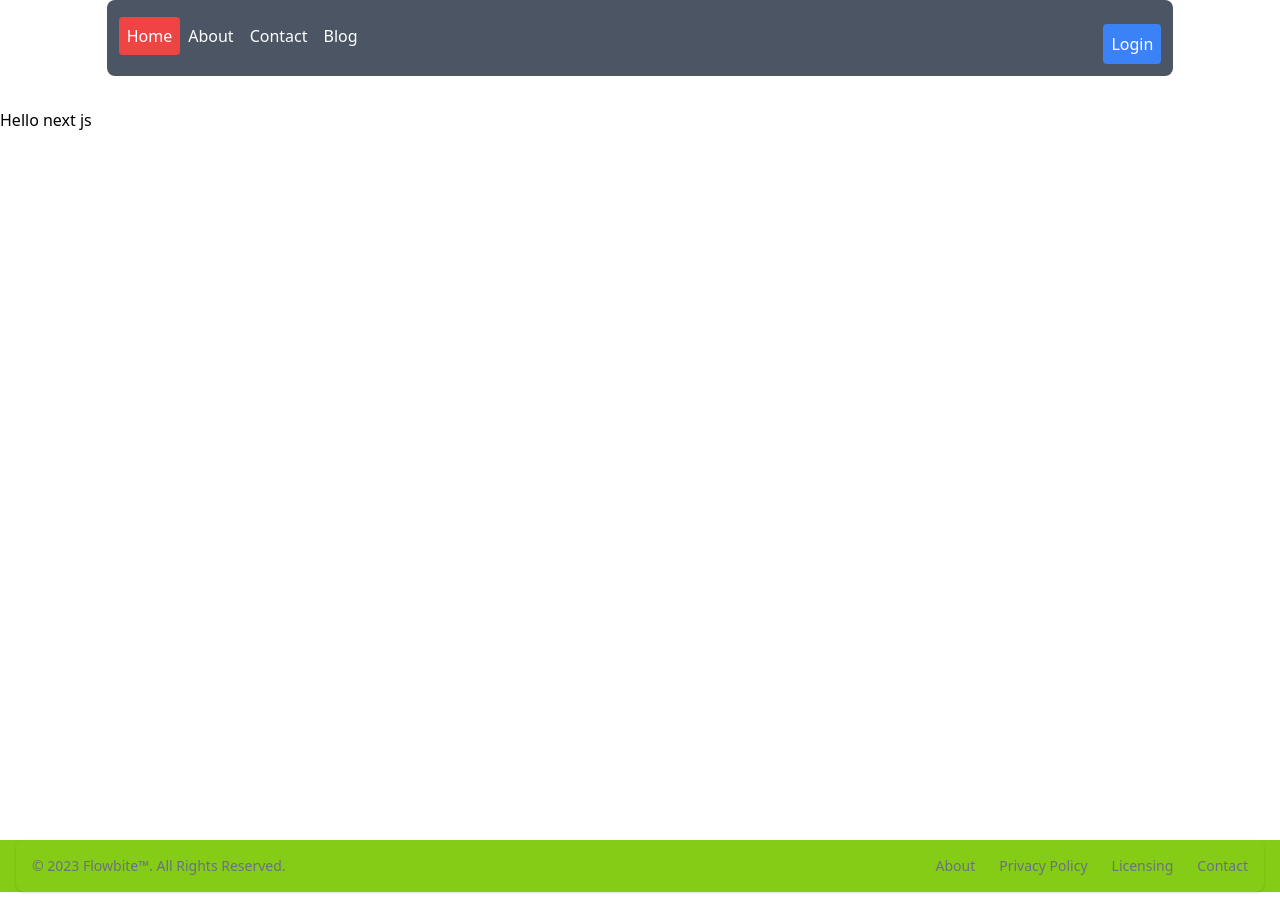
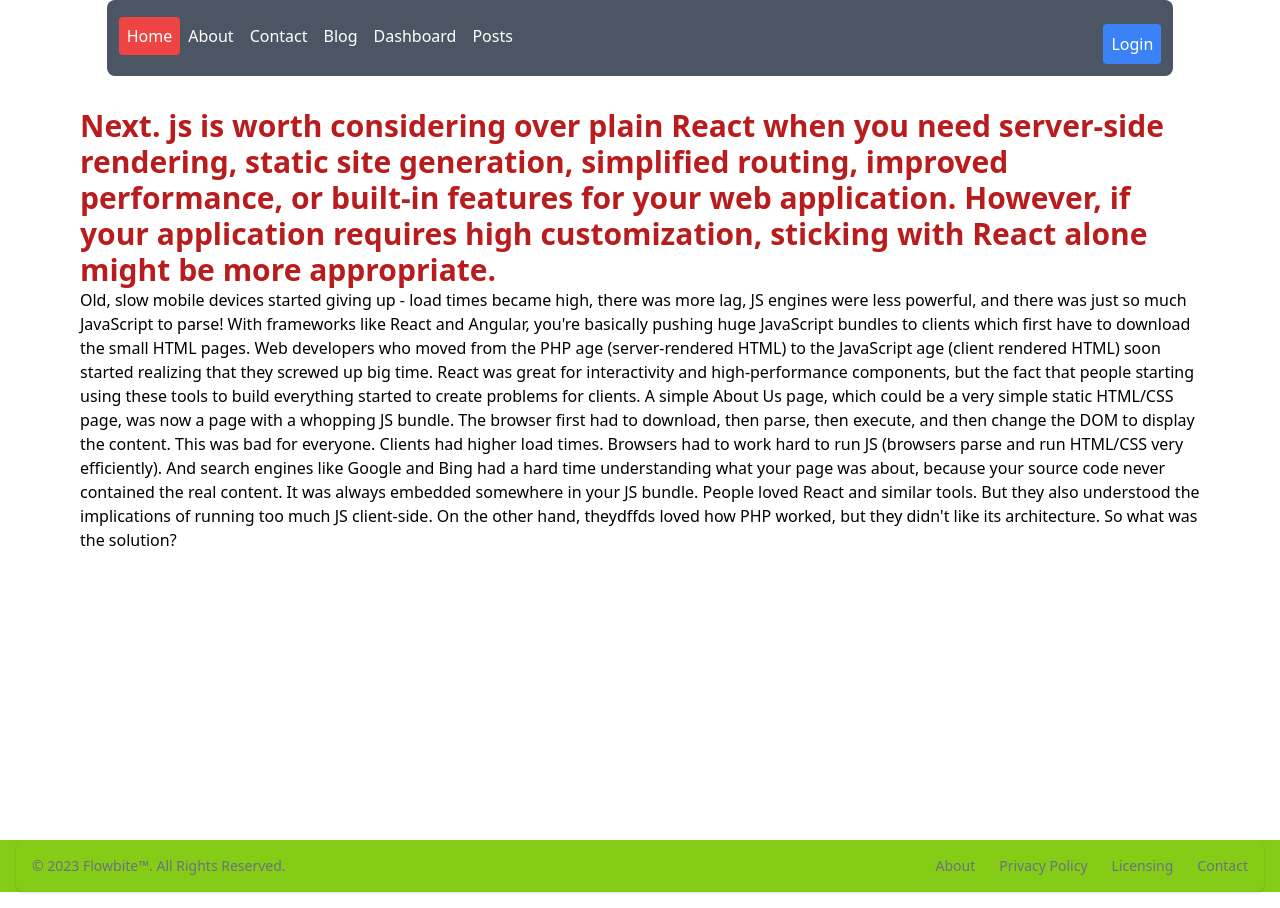
Before and after one commit to Mahen-Howlader/Next_js_practice, a Next.js app: page / in a window 1280 px wide. Built offline with nearby package versions, Linux system fonts and the light colour scheme.

Commit message:
data fetch

```diff
--- a/src/app/Component/Navbar.jsx
+++ b/src/app/Component/Navbar.jsx
@@ -21,6 +21,14 @@ function Navbar() {
         {
             title: "Blog",
             path: "/blog"
+        },
+        {
+            title: "Dashboard",
+            path: "/dashboard"
+        },
+        {
+            title: "Posts",
+            path: "/posts"
         },
     ];
 
--- a/src/app/page.js
+++ b/src/app/page.js
@@ -1,8 +1,24 @@
 
+import page from './contact/page';
 export default function Home() {
   return (
-    <main>
-      <h1>Hello next js</h1>
+    <main className="px-20">
+      <h1 className="font-bold text-3xl text-start text-red-700">Next. js is worth considering over plain React when you need server-side rendering, static site generation, simplified routing, improved performance, or built-in features for your web application. However, if your application requires high customization, sticking with React alone might be more appropriate.</h1>
+      <p>Old, slow mobile devices started giving up - load times became high, there was more lag, JS engines were less powerful, and there was just so much JavaScript to parse!
+
+        With frameworks like React and Angular, you're basically pushing huge JavaScript bundles to clients which first have to download the small HTML pages.
+
+        Web developers who moved from the PHP age (server-rendered HTML) to the JavaScript age (client rendered HTML) soon started realizing that they screwed up big time.
+
+        React was great for interactivity and high-performance components, but the fact that people starting using these tools to build everything started to create problems for clients.
+
+        A simple About Us page, which could be a very simple static HTML/CSS page, was now a page with a whopping JS bundle. The browser first had to download, then parse, then execute, and then change the DOM to display the content.
+
+        This was bad for everyone. Clients had higher load times. Browsers had to work hard to run JS (browsers parse and run HTML/CSS very efficiently). And search engines like Google and Bing had a hard time understanding what your page was about, because your source code never contained the real content. It was always embedded somewhere in your JS bundle.
+
+        People loved React and similar tools. But they also understood the implications of running too much JS client-side.
+
+        On the other hand, theydffds  loved how PHP worked, but they didn't like its architecture. So what was the solution?</p>
     </main>
   );
 }
--- /dev/null
+++ b/src/app/posts/page.jsx
@@ -0,0 +1,22 @@
+const getPosts = async () => {
+    const res = await fetch("https://jsonplaceholder.typicode.com/posts");
+    const data = res.json();
+    return data;
+}
+
+async function page() {
+    const postData = await getPosts();
+    return <div className="grid grid-cols-4 gap-5 mx-6">
+        {
+            postData?.map(({ id, title, body }) => {
+               return <div className="border border-2 p-5 border-black">
+                    <h1>{id}</h1>
+                    <h1>{title}</h1>
+                    <h1>{body}</h1>
+                </div>
+            })
+        }
+    </div>
+}
+
+export default page;
```
